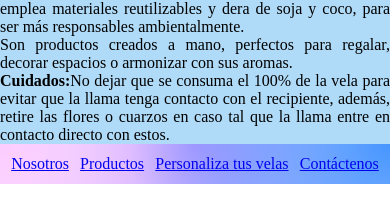
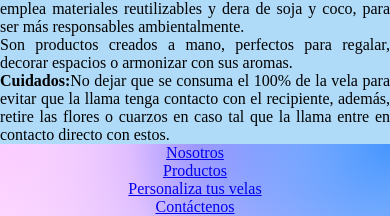
Before and after one commit to luisaquin1/Primer-proyecto, a plain HTML site: page index.html in a window 390 px wide. Shown: the part 1711-1927 px from the top of the page. Before the commit the page ends 1895 px from the top, so only its background shows below. Drawn offline with Linux system fonts and the light colour scheme.

Commit message:
Actualizacion Css mobile

```diff
--- a/mobile.css
+++ b/mobile.css
@@ -25,3 +25,9 @@
 .imag2 {
   width: 300px;
 }
+.footer {
+  flex-direction: column;
+  height: 50%;
+  align-items: center;
+  text-align: center;
+}
```
